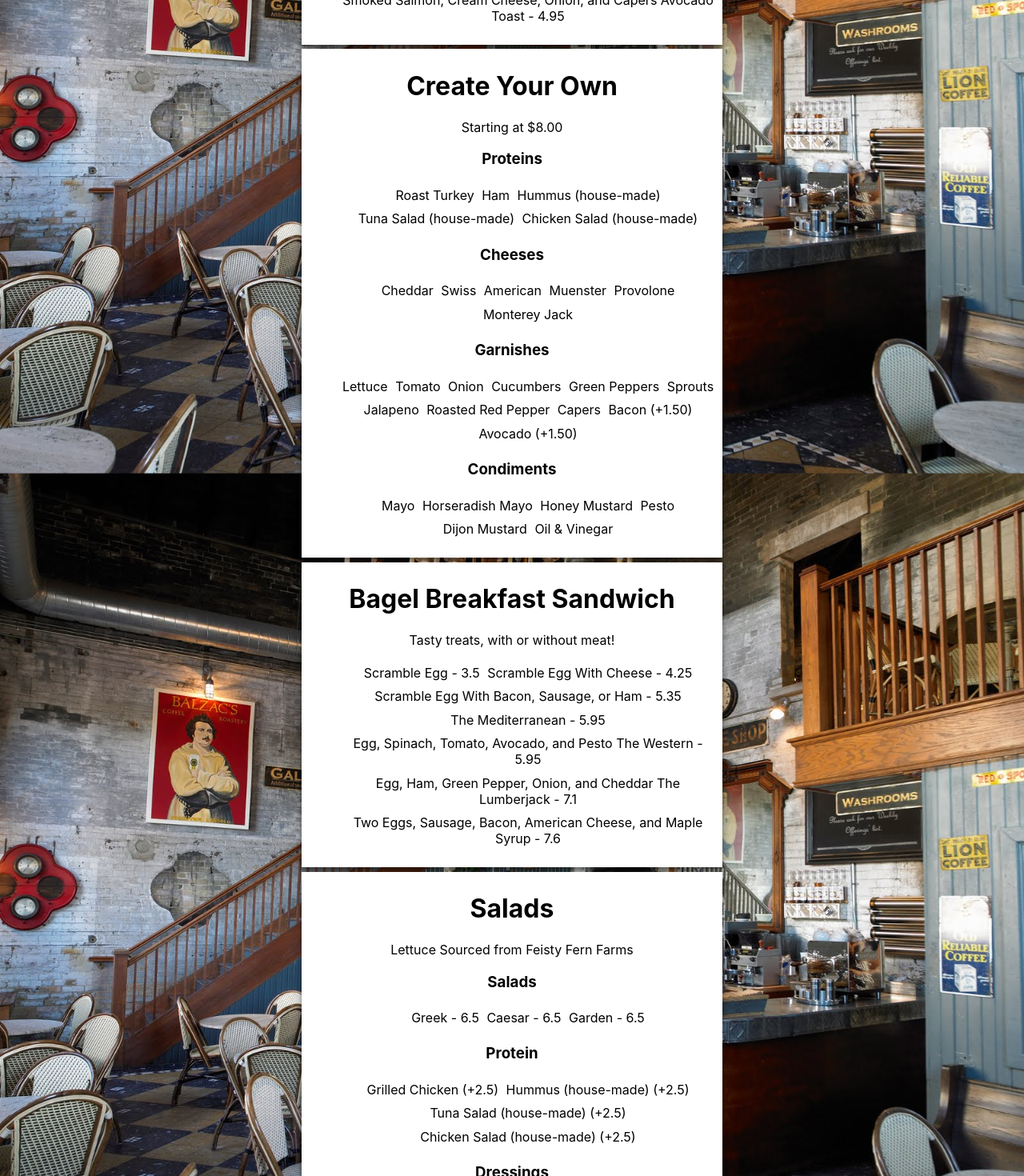
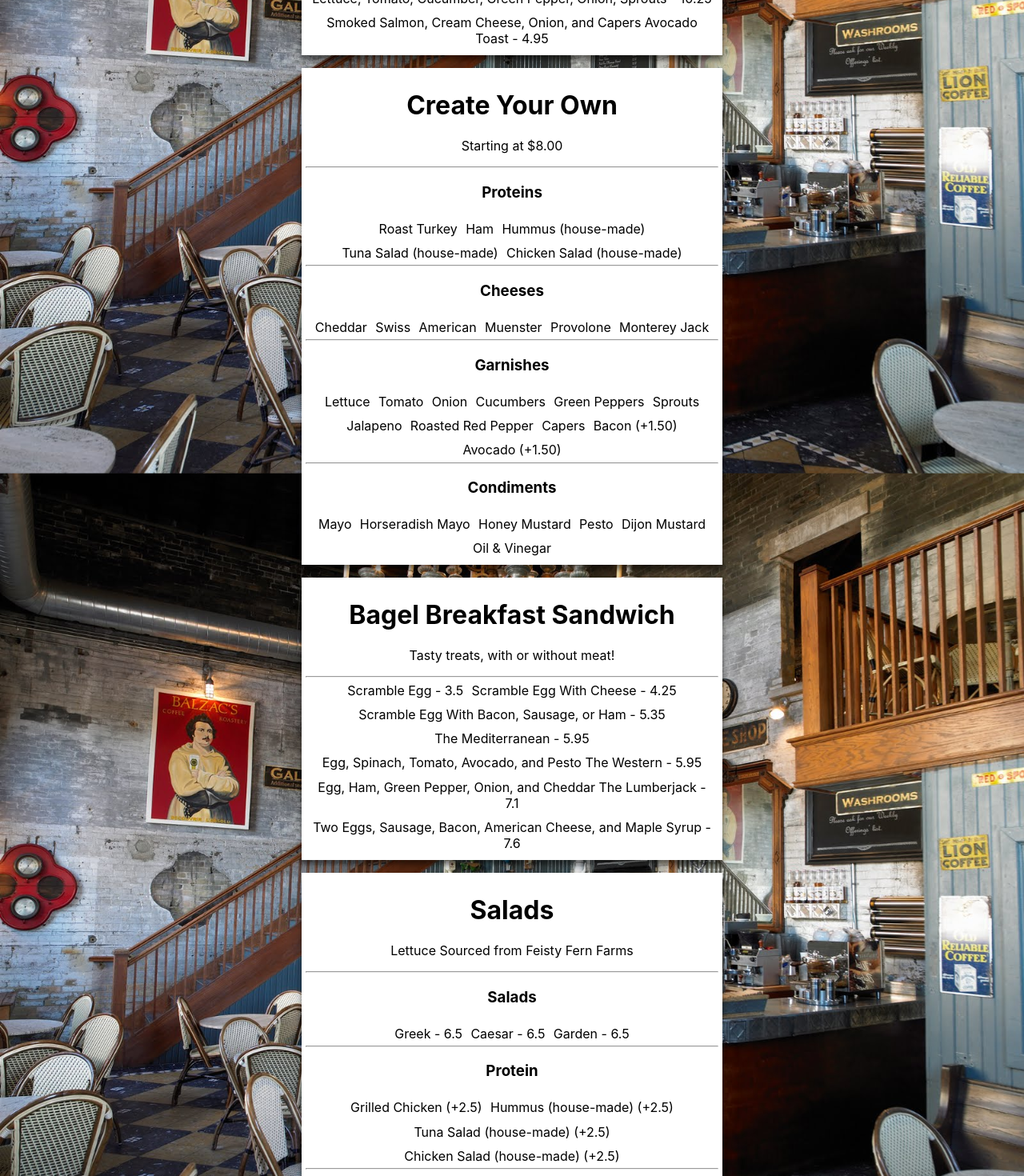
Before and after one commit to cireneirbo/uncommon-grounds-cafe, a React (Create React App) app: page /uncommon-grounds-cafe/menu in a window 1280 px wide. Shown: the part 1330-2800 px from the top of the page at 80% size. Built offline with nearby package versions, Linux system fonts and the light colour scheme.

Commit message:
Finished product

```diff
--- a/src/App.css
+++ b/src/App.css
@@ -5,16 +5,6 @@ body {
   background-repeat: no-repeat;
   background-size: cover;
 }
-
-/* fieldset {
-  border: 1px solid rgb(0, 0, 0);
-  background: #ddd;
-  border-radius: 5px;
-  background-color: white;
-  opacity: 0.80;
-  margin-top: 2%;
-  margin-bottom: 2%;
-} */
 
 p {
   word-wrap: break-word;
@@ -115,7 +105,10 @@ table, th, td, tr {
 
   .box-shadow {
     padding: 1%;
-    margin: 1%;
+    margin-left: 1%;
+    margin-right: 1%;
+    margin-top: 3%;
+    margin-bottom: 3%;
     min-width: 400px;
   }
 
@@ -176,7 +169,10 @@ table, th, td, tr {
 
   .box-shadow {
     padding: 1%;
-    margin: 1%;
+    margin-left: 1%;
+    margin-right: 1%;
+    margin-top: 3%;
+    margin-bottom: 3%;
     min-width: 450px;
   }
 
@@ -236,7 +232,10 @@ table, th, td, tr {
 
   .box-shadow {
     padding: 1%;
-    margin: 1%;
+    margin-left: 1%;
+    margin-right: 1%;
+    margin-top: 3%;
+    margin-bottom: 3%;
     min-width: 200px;
   }
 
--- a/src/components/menuItems/BagelSandwiches.js
+++ b/src/components/menuItems/BagelSandwiches.js
@@ -7,11 +7,11 @@ function BagelSandwiches(props) {
 
       <h1>{data.menu[1].title}</h1>
       <p>{data.menu[1].description}</p>
-      <ul>
-        {data.menu[1].bagelSandwiches.map(bagelSandwich => (
-          <li key={bagelSandwich.id}>{bagelSandwich[0]} - {bagelSandwich[1]}</li>
-        ))}
-      </ul>
+      <hr></hr>
+
+      {data.menu[1].bagelSandwiches.map(bagelSandwich => (
+        <li key={bagelSandwich.id}>{bagelSandwich[0]} - {bagelSandwich[1]}</li>
+      ))}
 
     </div>
   );
--- a/src/components/menuItems/BreakfastSandwich.js
+++ b/src/components/menuItems/BreakfastSandwich.js
@@ -7,11 +7,11 @@ function BreakfastSandwich(props) {
 
       <h1>{data.menu[3].title}</h1>
       <p>{data.menu[3].description}</p>
-      <ul>
-        {data.menu[3].breakfastSandwiches.map(breakfastSandwich => (
-          <li key={breakfastSandwich.id}>{breakfastSandwich[0]} - {breakfastSandwich[1]}</li>
-        ))}
-      </ul>
+      <hr></hr>
+
+      {data.menu[3].breakfastSandwiches.map(breakfastSandwich => (
+        <li key={breakfastSandwich.id}>{breakfastSandwich[0]} - {breakfastSandwich[1]}</li>
+      ))}
 
     </div>
   );
--- a/src/components/menuItems/ColdDrinks.js
+++ b/src/components/menuItems/ColdDrinks.js
@@ -7,28 +7,29 @@ function ColdDrinks(props) {
 
       <h1>{data.menu[7].title}</h1>
       <p>{data.menu[7].description}</p>
+      <hr></hr>
 
       <h3>{data.menu[7].titleIcedDrinks}</h3>
-      <ul>
+
         {data.menu[7].icedDrinks.map(icedDrink => (
           <li key={icedDrink.id}>{icedDrink[0]} - {icedDrink[1]}</li>
         ))}
-      </ul>
+      <hr></hr>
 
       <h3>{data.menu[7].titleBlends}</h3>
-      <ul>
+
         {data.menu[7].blends.map(blend => (
           <li key={blend.id}>{blend[0]} - {blend[1]}</li>
         ))}
-      </ul>
+      <hr></hr>
 
       <h3>{data.menu[7].titleSmoothies}</h3>
       <p>{data.menu[7].descriptionSmoothies[0]} - {data.menu[7].descriptionSmoothies[1]}</p>
-      <ul>
+
         {data.menu[7].smoothies.map(smoothie => (
           <li key={smoothie.id}>{smoothie}</li>
         ))}
-      </ul>
+
 
     </div>
   );
--- a/src/components/menuItems/CreateYourOwn.js
+++ b/src/components/menuItems/CreateYourOwn.js
@@ -7,30 +7,34 @@ function CreateYourOwn(props) {
 
       <h1>{data.menu[2].title}</h1>
       <p>{data.menu[2].description}</p>
+      <hr></hr>
+
       <h3>Proteins</h3>
-      <ul>
+
         {data.menu[2].proteins.map(protein => (
           <li key={protein.id}>{protein}</li>
         ))}
-      </ul>
+      <hr></hr>
+
       <h3>Cheeses</h3>
-      <ul>
+
         {data.menu[2].cheeses.map(cheese => (
           <li key={cheese.id}>{cheese}</li>
         ))}
-      </ul>
+      <hr></hr>
+
       <h3>Garnishes</h3>
-      <ul>
+
         {data.menu[2].garnishes.map(garnish => (
           <li key={garnish.id}>{garnish}</li>
         ))}
-      </ul>
+      <hr></hr>
+
       <h3>Condiments</h3>
-      <ul>
+
         {data.menu[2].condiments.map(condiment => (
           <li key={condiment.id}>{condiment}</li>
         ))}
-      </ul>
 
     </div>
   );
--- a/src/components/menuItems/Desserts.js
+++ b/src/components/menuItems/Desserts.js
@@ -7,11 +7,11 @@ function Desserts(props) {
 
       <h1>{data.menu[8].title}</h1>
       <p>{data.menu[8].description}</p>
-      <ul>
-        {data.menu[8].desserts.map(dessert => (
-          <li key={dessert.id}>{dessert[0]} - {dessert[1]}</li>
-        ))}
-      </ul>
+      <hr></hr>
+
+      {data.menu[8].desserts.map(dessert => (
+        <li key={dessert.id}>{dessert[0]} - {dessert[1]}</li>
+      ))}
 
     </div>
   );
--- a/src/components/menuItems/HotDrinks.js
+++ b/src/components/menuItems/HotDrinks.js
@@ -7,26 +7,28 @@ function HotDrinks(props) {
 
       <h1>{data.menu[6].title}</h1>
       <p>{data.menu[6].description}</p>
+      <hr></hr>
 
       <h3>{data.menu[6].titleTeas}</h3>
-      <ul>
+
         {data.menu[6].teas.map(tea => (
           <li key={tea.id}>{tea[0]} - {tea[1]}</li>
         ))}
-      </ul>
+      <hr></hr>
+
       <h3>Flavors</h3>
-      <ul>
+
         {data.menu[6].teaFlavors.map(teaFlavor => (
           <li key={teaFlavor.id}>{teaFlavor}</li>
         ))}
-      </ul>
+      <hr></hr>
 
       <h3>{data.menu[6].titleCoffees}</h3>
-      <ul>
+
         {data.menu[6].coffees.map(coffee => (
           <li key={coffee.id}>{coffee[0]} - {coffee[1]}</li>
         ))}
-      </ul>
+
 
       </div>
   );
--- a/src/components/menuItems/Salads.js
+++ b/src/components/menuItems/Salads.js
@@ -7,25 +7,24 @@ function Salads(props) {
 
       <h1>{data.menu[4].title}</h1>
       <p>{data.menu[4].description}</p>
+      <hr></hr>
+
       <h3>Salads</h3>
-      <ul>
         {data.menu[4].salads.map(salad => (
           <li key={salad.id}>{salad[0]} - {salad[1]}</li>
         ))}
-      </ul>
+      <hr></hr>
 
       <h3>Protein</h3>
-      <ul>
         {data.menu[4].proteins.map(protein => (
           <li key={protein.id}>{protein} (+{data.menu[4].addProtein[1]})</li>
         ))}
-      </ul>
+      <hr></hr>
+
       <h3>Dressings</h3>
-      <ul>
         {data.menu[4].dressings.map(dressing => (
           <li key={dressing.id}>{dressing}</li>
         ))}
-      </ul>
 
     </div>
   );
--- a/src/components/menuItems/Soups.js
+++ b/src/components/menuItems/Soups.js
@@ -7,11 +7,11 @@ function Soups(props) {
 
       <h1>{data.menu[5].title}</h1>
       <p>{data.menu[5].description}</p>
-      <ul>
-        {data.menu[5].soupSizes.map(soupSize => (
-          <li key={soupSize.id}>{soupSize[0]} - {soupSize[1]}</li>
-        ))}
-      </ul>
+      <hr></hr>
+
+      {data.menu[5].soupSizes.map(soupSize => (
+        <li key={soupSize.id}>{soupSize[0]} - {soupSize[1]}</li>
+      ))}
       <p>{data.menu[5].currentChoice}</p>
 
     </div>
--- a/src/pages/About.js
+++ b/src/pages/About.js
@@ -23,18 +23,21 @@ function About() {
           </p>
           <img className="workerImage" src={jessica}></img>
           <hr></hr>
+
           <h4>Steven Meyers</h4>
           <p>
-            Co-owner of the Uncommon Grounds Cafe since 2004. .
+            Co-owner of the Uncommon Grounds Cafe since 2004. Used to ski, but now he is always looking out for those rare surfing days on the Gulf Coast.
           </p>
           <img className="workerImage" src={steven}></img>
           <hr></hr>
+
           <h4>Sparkles</h4>
           <p>
             The goodest pup. "Come give me head scratches!"
           </p>
           <img className="workerImage" src={sparkles}></img>
           <hr></hr>
+
           <p>
             We are a fictional coffee shop created by our <a href='https://twitter.com/codeethically' target='_blank' rel="noreferrer">developer</a>.
           </p>
--- a/src/pages/Hiring.js
+++ b/src/pages/Hiring.js
@@ -21,7 +21,9 @@ function Hiring() {
           <p>
             Competitive pay and flexible scheduling!
           </p>
-
+          <p>
+            Come stop in and ask us about filling out an application!
+          </p>
 
       </div>
 
--- a/src/pages/Home.js
+++ b/src/pages/Home.js
@@ -6,6 +6,7 @@ function Home() {
         <p>
           Welcome to the Uncommon Grounds Cafe! We hope you'll stop in for some hot tea and gourmet bagels!
         </p>
+        <p>Discuss your dreams over a cup of coffee in our shop!</p>
       </div>
     </main>
   );
```
